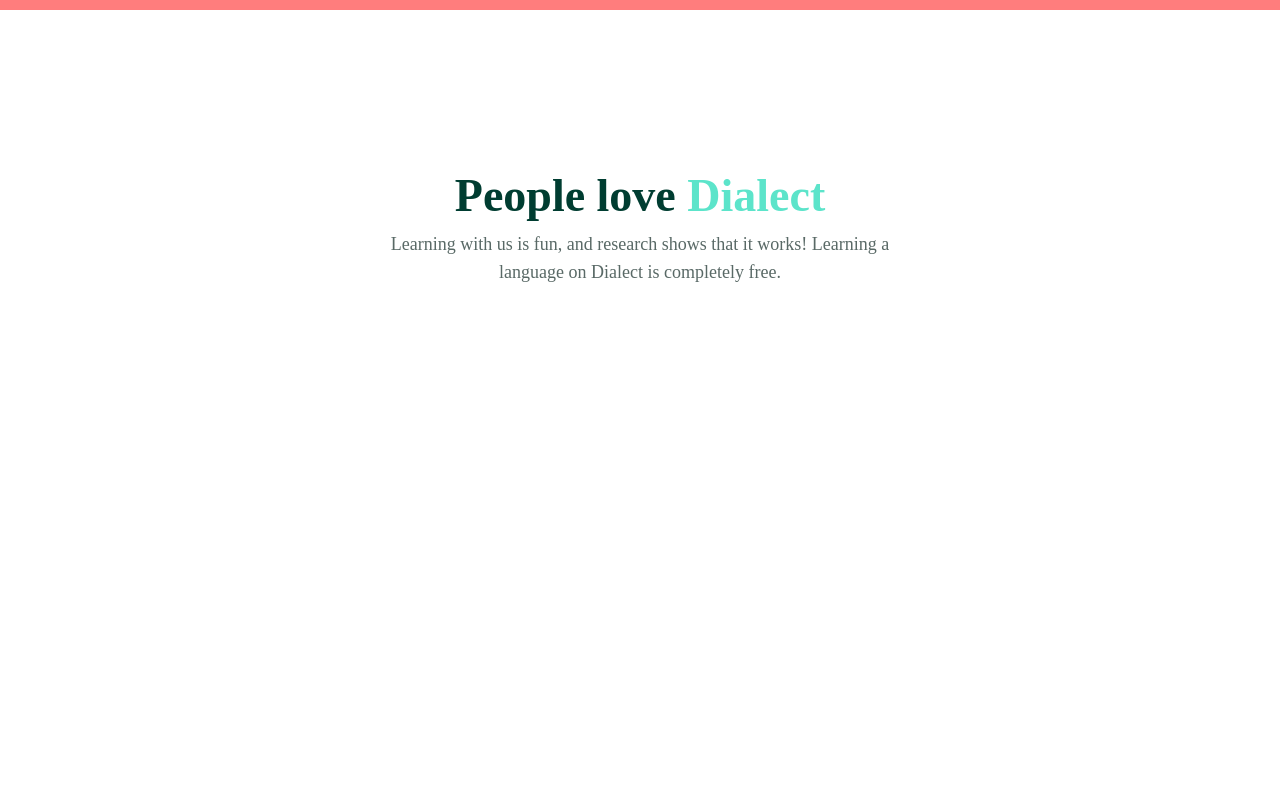
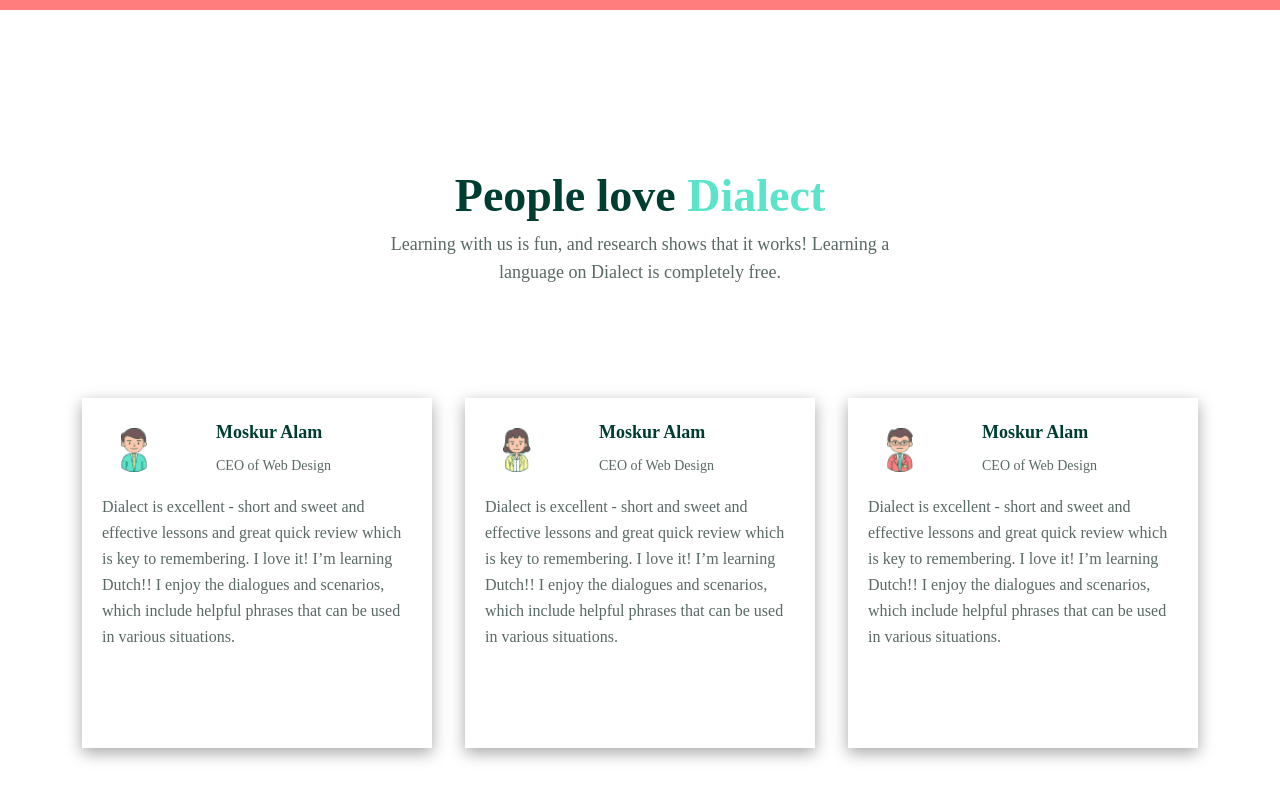
Before and after one commit to Shiham123/Learning-website, a website: page index.html in a window 1280 px wide. Shown: the part 3234-4034 px from the top of the page. Before the commit the page ends 3536 px from the top, so only its background shows below. Drawn offline with nearby package versions, Linux system fonts and the light colour scheme; files whose address does not match are found by name.

Commit message:
another section

```diff
--- a/index.html
+++ b/index.html
@@ -274,6 +274,68 @@
     <!-- ----------------------------------------------------- -->
     <!-- ----------------------------------------------------- -->
 
+    <section class="section-seven mt-5 mb-5">
+      <div class="container">
+        <div class="row">
+          <div class="slider-container mt-5 mb-5">
+            <div class="slider-item">
+              <div class="header">
+                <div class="img">
+                  <img src="/assets/image/business-man1.png" alt="" />
+                </div>
+                <div class="title">
+                  <h5>Moskur Alam</h5>
+                  <p>CEO of Web Design</p>
+                </div>
+              </div>
+              <p>
+                Dialect is excellent - short and sweet and effective lessons and
+                great quick review which is key to remembering. I love it! I’m
+                learning Dutch!! I enjoy the dialogues and scenarios, which
+                include helpful phrases that can be used in various situations.
+              </p>
+            </div>
+
+            <div class="slider-item">
+              <div class="header">
+                <div class="img">
+                  <img src="/assets/image/business-man2.png" alt="" />
+                </div>
+                <div class="title">
+                  <h5>Moskur Alam</h5>
+                  <p>CEO of Web Design</p>
+                </div>
+              </div>
+              <p>
+                Dialect is excellent - short and sweet and effective lessons and
+                great quick review which is key to remembering. I love it! I’m
+                learning Dutch!! I enjoy the dialogues and scenarios, which
+                include helpful phrases that can be used in various situations.
+              </p>
+            </div>
+
+            <div class="slider-item">
+              <div class="header">
+                <div class="img">
+                  <img src="/assets/image/business-man3.png" alt="" />
+                </div>
+                <div class="title">
+                  <h5>Moskur Alam</h5>
+                  <p>CEO of Web Design</p>
+                </div>
+              </div>
+              <p>
+                Dialect is excellent - short and sweet and effective lessons and
+                great quick review which is key to remembering. I love it! I’m
+                learning Dutch!! I enjoy the dialogues and scenarios, which
+                include helpful phrases that can be used in various situations.
+              </p>
+            </div>
+          </div>
+        </div>
+      </div>
+    </section>
+
     <!-- ############################################################ -->
 
     <script src="https://cdn.jsdelivr.net/npm/bootstrap@5.2.2/dist/js/bootstrap.bundle.min.js"></script>
--- a/scss/style.scss
+++ b/scss/style.scss
@@ -433,3 +433,67 @@
     text-align: center;
   }
 }
+
+// ---------------------------
+
+.section-seven {
+  .slider-container {
+    display: flex;
+    justify-content: space-between;
+    align-items: center;
+
+    .slider-item {
+      width: 350px;
+      height: 350px;
+      background-color: #ffffff;
+      box-shadow: rgba(0, 0, 0, 0.35) 0px 5px 15px;
+      padding: 20px;
+
+      p {
+        font-family: 'Neue Montreal';
+        font-style: normal;
+        font-weight: 400;
+        font-size: 16px;
+        line-height: 26px;
+        color: #596966;
+      }
+
+      .header {
+        display: flex;
+        gap: 50px;
+
+        .img {
+          width: 64px;
+          height: 64px;
+
+          img {
+            width: 100%;
+            height: 100%;
+            object-fit: contain;
+            padding: 10px;
+          }
+        }
+
+        .title {
+          h5 {
+            font-family: 'Neue Montreal';
+            font-style: normal;
+            font-weight: 700;
+            font-size: 18px;
+            line-height: 28px;
+            color: #003d31;
+          }
+
+          p {
+            font-family: 'Neue Montreal';
+            font-style: normal;
+            font-weight: 400;
+            font-size: 14px;
+            line-height: 24px;
+            color: #596966;
+          }
+        }
+      }
+    }
+  }
+}
```
Also changed, not shown: assets/css/style.css, assets/image/business-man1.png (added), assets/image/business-man2.png (added), assets/image/business-man3.png (added), 1 other file.
